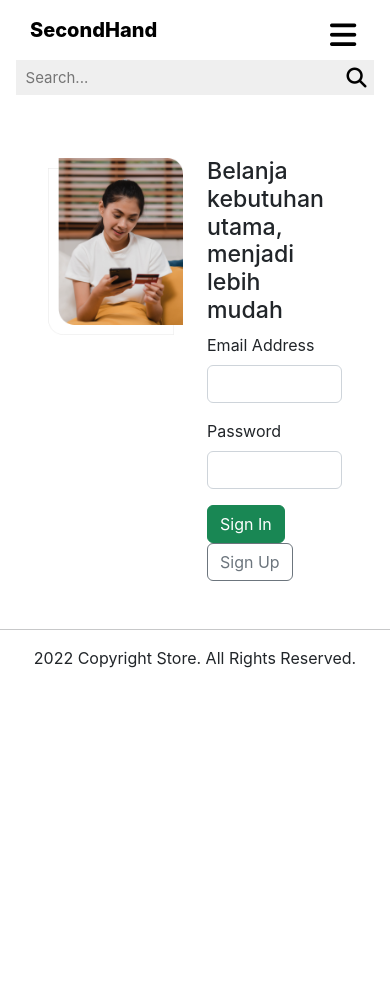
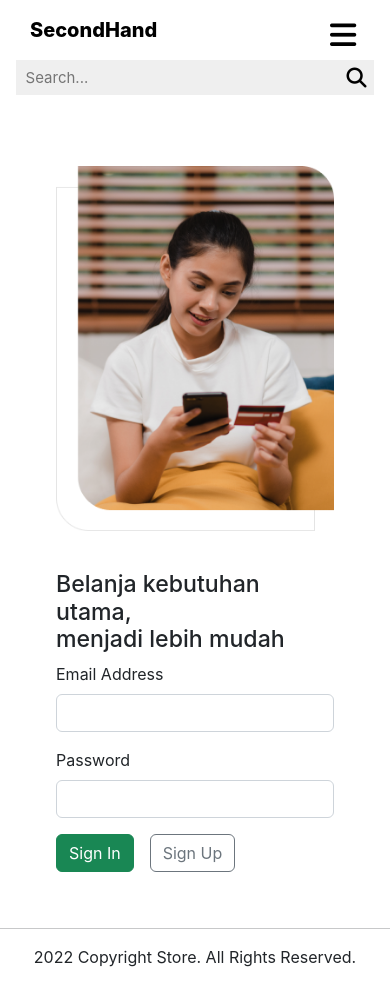
Before and after one commit to MustofaandCrew/FrontEnd2, a React (Create React App) app in the folder front-end/: page /login in a window 390 px wide. Before the commit the page ends 844 px from the top, so only its background shows below. Built offline with nearby package versions, Linux system fonts and the light colour scheme.

Commit message:
feat: responsive login

```diff
--- a/front-end/src/pages/Login.jsx
+++ b/front-end/src/pages/Login.jsx
@@ -9,11 +9,11 @@ export default function Login() {
     return (
         <LayoutNavbarFooter>
             <div className="container my-5 px-5">
-                <div className="row">
-                    <div className="col-6 ">
+                <div className="d-flex justify-content-around flex-wrap">
+                    <div className="p-2 ">
                         <img src={Pic} alt="woman" className="img-fluid" />
                     </div>
-                    <div className="col-6">
+                    <div className="p-2 mt-4">
                         <h3>
                             Belanja kebutuhan utama,<br />
                             menjadi lebih mudah
```
